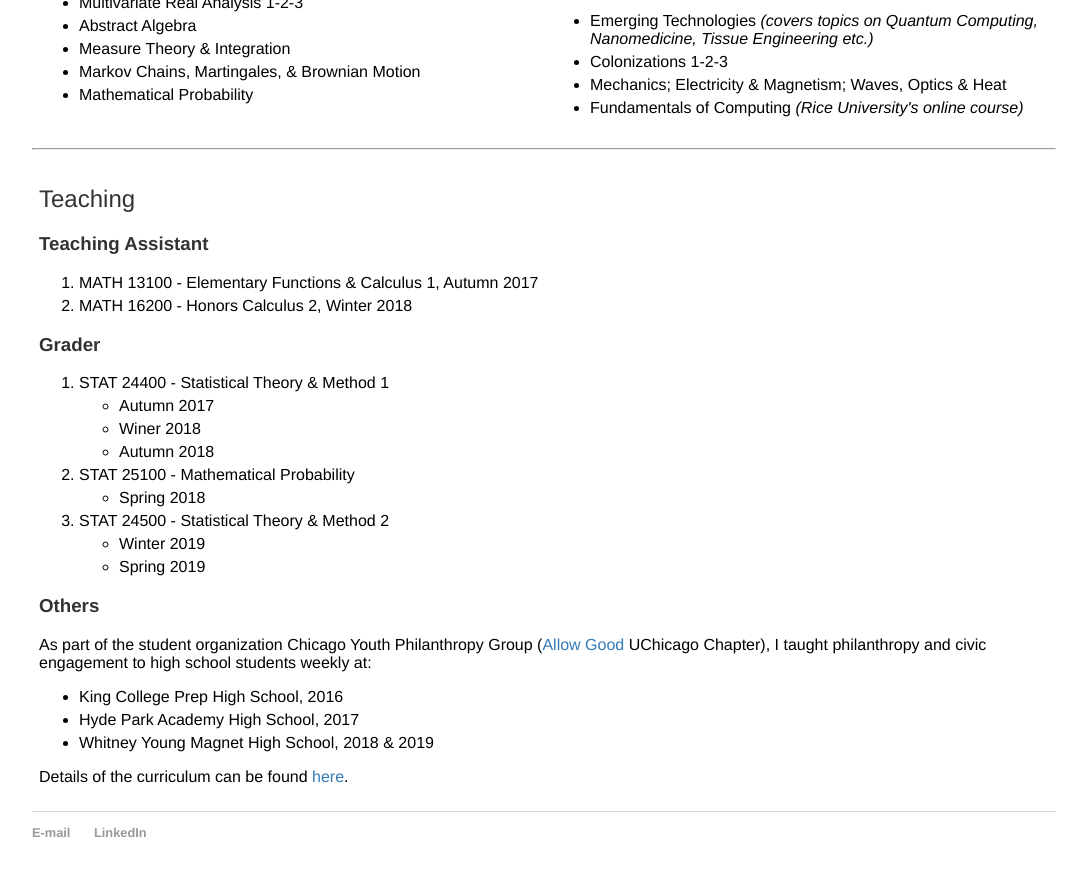
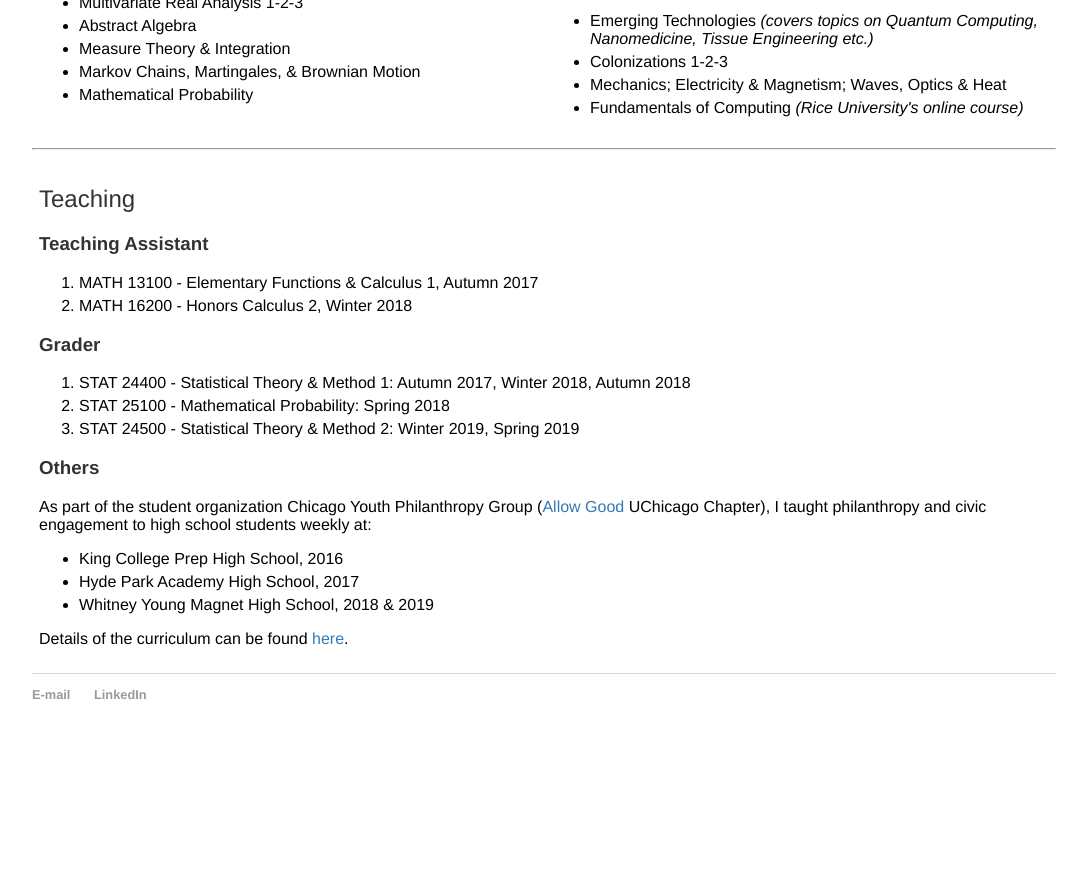
Before and after one commit to tanzhirong/tanzhirong.github.io, a Jekyll site: the page built from acad/index.html, in a window 1280 px wide and 900 px high, scrolled down 1007 px. Shown: the top 876 px of the window, without its empty margins (96-1163 px from the left). Built offline with Jekyll 4.4.1, drawn with Linux system fonts in a browser that asks for light colours; after the commit the page ends 1769 px from its top, so only the background shows below that.

Commit message:
Update index.html

```diff
--- a/acad/index.html
+++ b/acad/index.html
@@ -90,21 +90,9 @@ I am currently an M.S. Statistics candidate at the University of Chicago, advise
   </ol>
   <h3>Grader</h3>
   <ol>
-    <li>STAT 24400 - Statistical Theory & Method 1</li>
-	  <ul>
-            <li>Autumn 2017</li>
-            <li>Winer 2018</li>
-            <li>Autumn 2018</li>
-	  </ul>
-    <li>STAT 25100 - Mathematical Probability</li>
-	  <ul>
-            <li>Spring 2018</li>
-	  </ul>
-    <li>STAT 24500 - Statistical Theory & Method 2</li>
-	  <ul>
-            <li>Winter 2019</li>
-            <li>Spring 2019</li>
-	  </ul>
+    <li>STAT 24400 - Statistical Theory & Method 1: Autumn 2017, Winter 2018, Autumn 2018</li>
+    <li>STAT 25100 - Mathematical Probability: Spring 2018</li>
+    <li>STAT 24500 - Statistical Theory & Method 2: Winter 2019, Spring 2019</li>
   </ol>
   <h3>Others</h3>
  As part of the student organization Chicago Youth Philanthropy Group (<a target="_blank" href="https://www.allowgood.org/">Allow Good</a> UChicago Chapter), I taught philanthropy and civic engagement to high school students weekly at:
```
